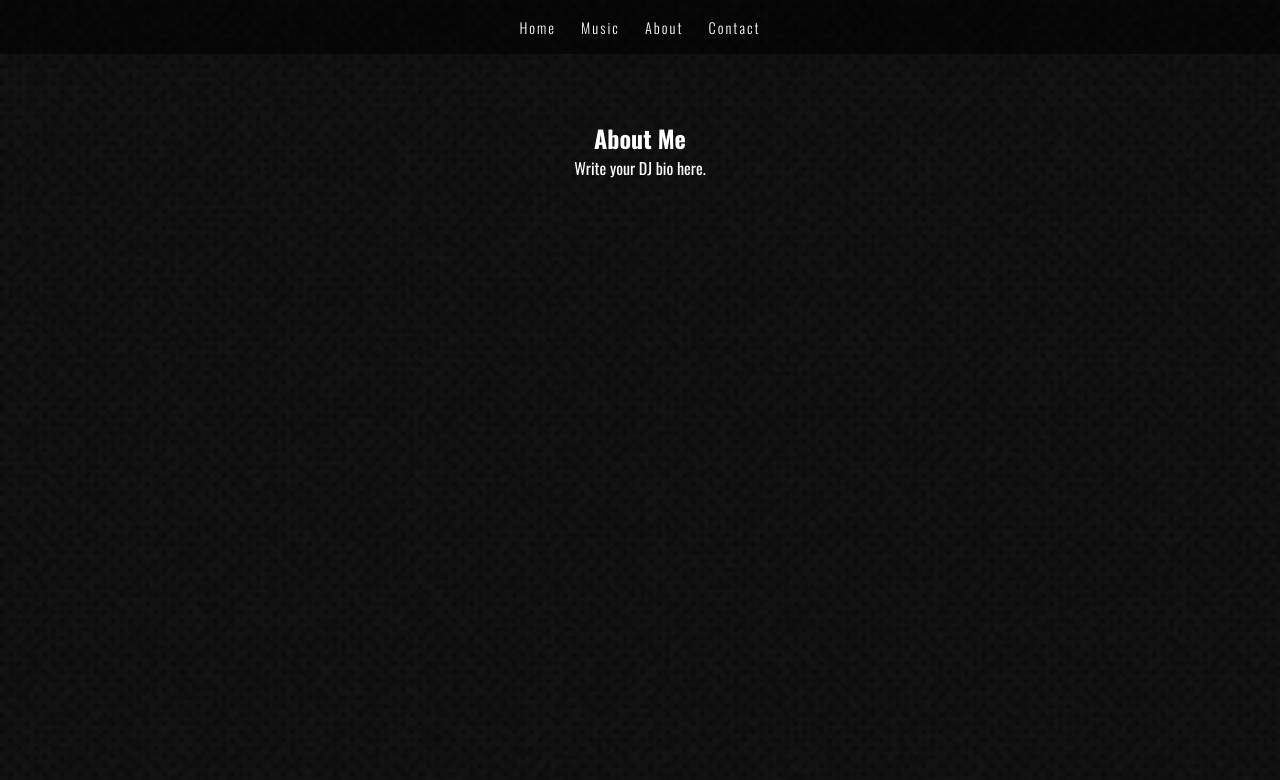
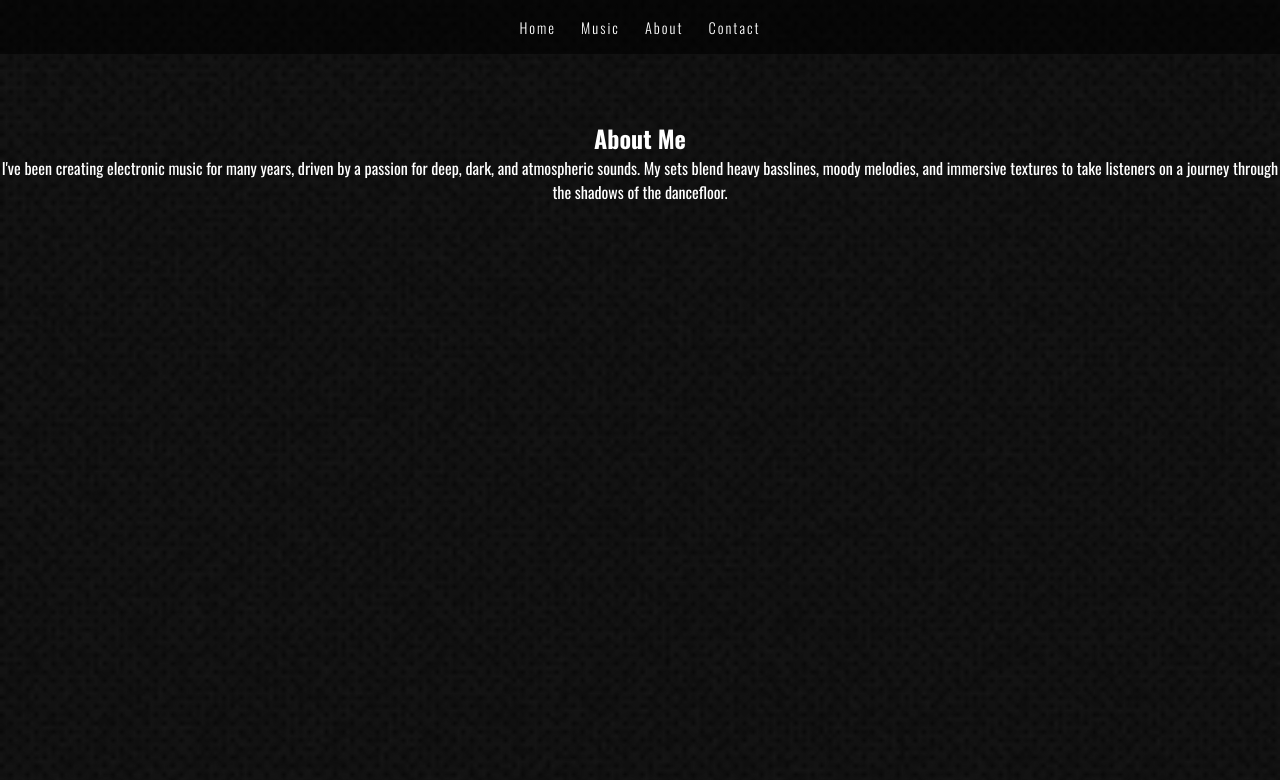
Before and after one commit to Frankzes1/vyze-website, a plain HTML site: page about.html in a window 1280 px wide. Drawn offline with nearby package versions, Linux system fonts and the light colour scheme.

Commit message:
Update about.html
<p>I've been creating electronic music for many years, driven by a passion for deep, dark, and atmospheric sounds. My sets blend heavy basslines, moody melodies, and immersive textures to take listeners on a journey through the shadows of the dancefloor.</p>

```diff
--- a/about.html
+++ b/about.html
@@ -22,7 +22,7 @@
 
 <section class="page-content">
     <h2>About Me</h2>
-    <p>Write your DJ bio here.</p>
+    <p>I've been creating electronic music for many years, driven by a passion for deep, dark, and atmospheric sounds. My sets blend heavy basslines, moody melodies, and immersive textures to take listeners on a journey through the shadows of the dancefloor.</p>
 </section>
 
 </body>
```
